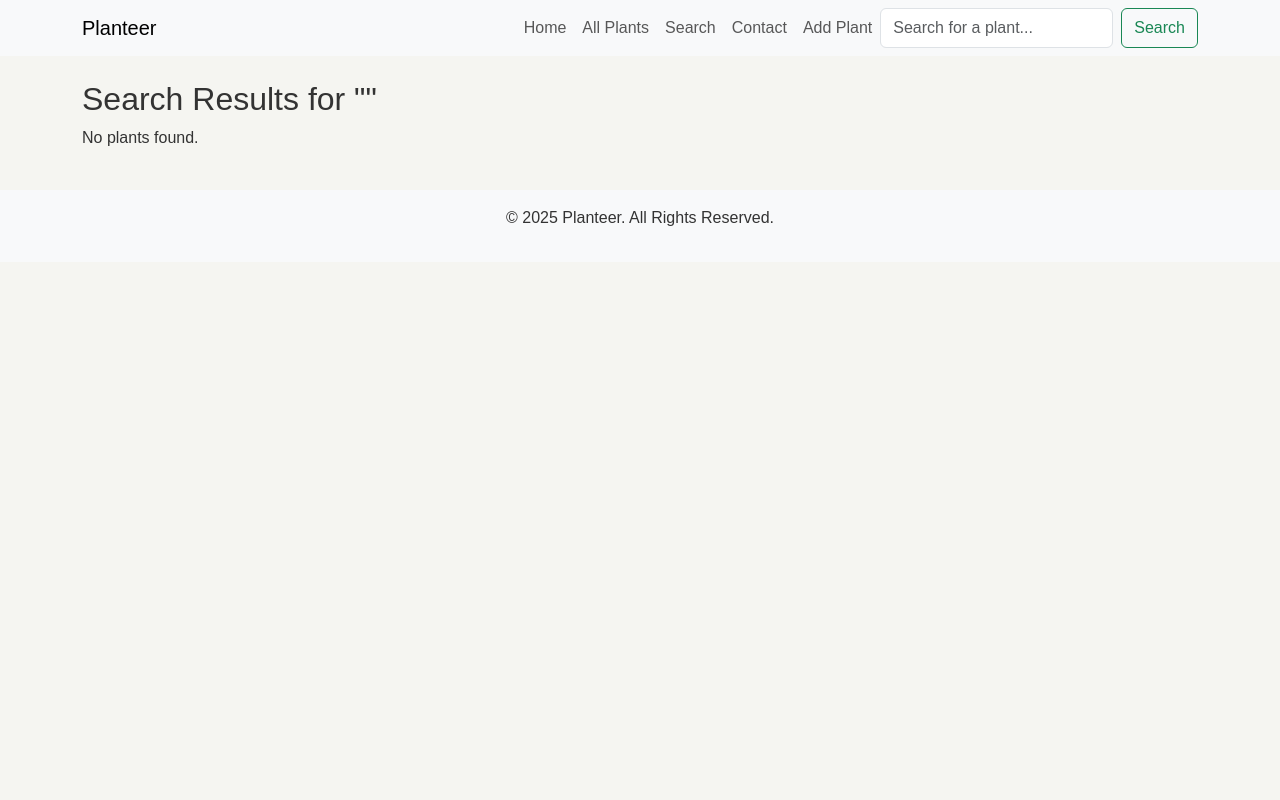
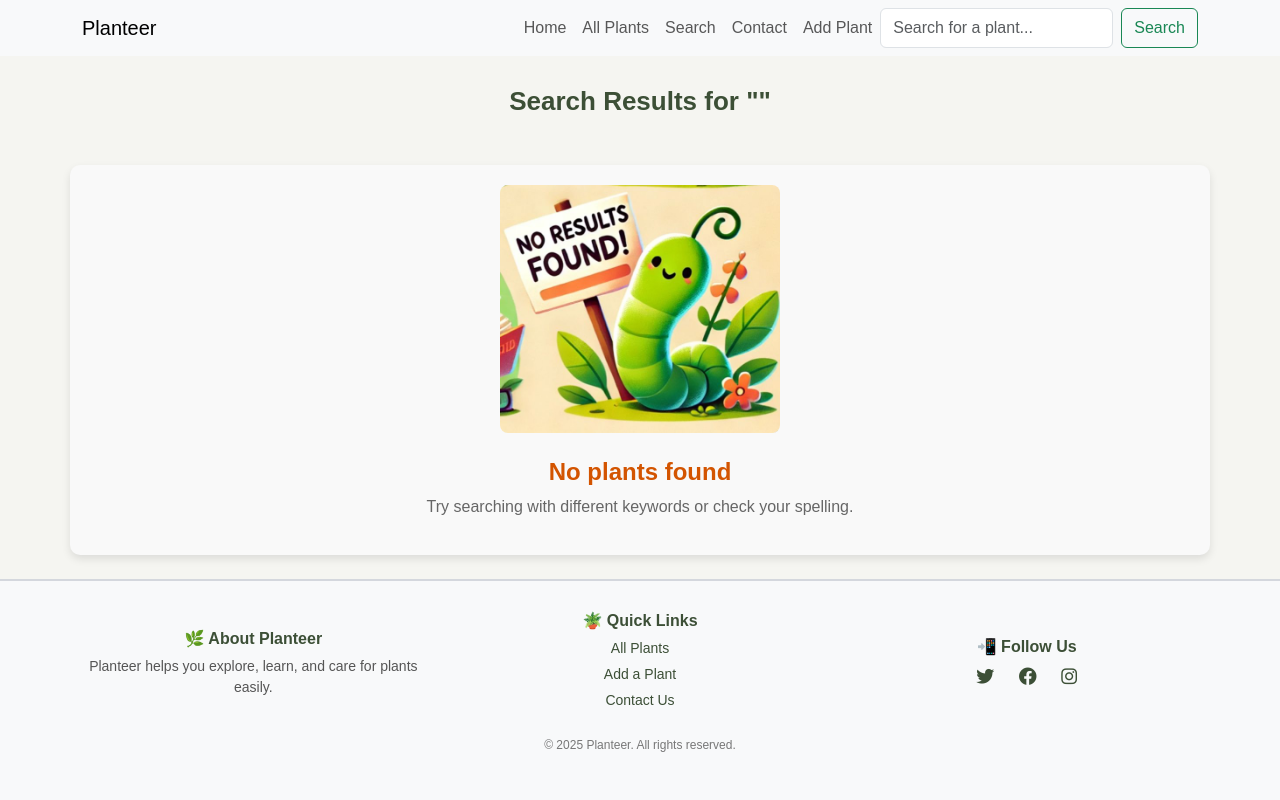
Before and after one commit to wijx22/LAB-ORM-PLANTEER, a Django app: page /plants/search/ in a window 1280 px wide. Run offline with Django 5.2, Linux system fonts and the light colour scheme.

Commit message:
add plants

```diff
--- a/Planteer/core/templates/base.html
+++ b/Planteer/core/templates/base.html
@@ -45,16 +45,6 @@
                     </form>
 
 
-
-
-
-
-
-
-
-
-
-
                 </ul>
             </div>
         </div>
@@ -66,9 +56,36 @@
     </div>
 
     <!-- 🔹 Footer -->
-    <footer class="text-center mt-4 py-3 bg-light">
-        <p>&copy; 2025 Planteer. All Rights Reserved.</p>
+    <footer class="footer">
+        <div class="footer-container">
+            <div class="footer-section">
+                <h5>🌿 About Planteer</h5>
+                <p>Planteer helps you explore, learn, and care for plants easily.</p>
+            </div>
+
+            <div class="footer-section">
+                <h5>🪴 Quick Links</h5>
+                <ul>
+                    <li><a href="{% url 'all_plants' %}">All Plants</a></li>
+                    <li><a href="{% url 'add_plant' %}">Add a Plant</a></li>
+                    <li><a href="{% url 'contact' %}">Contact Us</a></li>
+                </ul>
+            </div>
+
+            <div class="footer-section">
+                <h5>📲 Follow Us</h5>
+                <div class="social-icons">
+                    <a href="#"><i class="fab fa-twitter"></i></a>
+                    <a href="#"><i class="fab fa-facebook"></i></a>
+                    <a href="#"><i class="fab fa-instagram"></i></a>
+                </div>
+            </div>
+        </div>
+        <div class="footer-bottom">
+            <p>© 2025 Planteer. All rights reserved.</p>
+        </div>
     </footer>
+
 
     <!-- Bootstrap Script -->
     <script src="https://cdn.jsdelivr.net/npm/bootstrap@5.3.0/dist/js/bootstrap.bundle.min.js"></script>
--- a/Planteer/core/views.py
+++ b/Planteer/core/views.py
@@ -1,4 +1,6 @@
 from django.shortcuts import render
+
+
 
 # Create your views here.
 from django.shortcuts import render
--- a/Planteer/plants/templates/plants/all_plants.html
+++ b/Planteer/plants/templates/plants/all_plants.html
@@ -10,7 +10,7 @@
         <select name="category">
             <option value="">All</option>
             <option value="Herb">Herb</option>
-            <option value="Tree">Tree</option>
+            <option value="indoor">indoor</option>
             <option value="Flower">Flower</option>
         </select>
 
--- a/Planteer/plants/templates/plants/search_results.html
+++ b/Planteer/plants/templates/plants/search_results.html
@@ -1,16 +1,17 @@
 {% extends 'base.html' %}
+{% load static %}
 
 {% block title %}Search Results{% endblock %}
 
 {% block content %}
-    <h2>Search Results for "{{ query }}"</h2>
+    <h2 class="search-title">Search Results for "{{ query }}"</h2>
 
-    <div class="row">
+    <div class="row justify-content-center">
         {% for plant in results %}
             <div class="col-md-4">
                 <div class="card">
                     <img src="{{ plant.image.url }}" class="card-img-top" alt="{{ plant.name }}">
-                    <div class="card-body">
+                    <div class="card-body text-center">
                         <h5 class="card-title">{{ plant.name }}</h5>
                         <p class="card-text">Category: {{ plant.category }}</p>
                         <a href="{% url 'plant_detail' plant.id %}" class="btn btn-primary">View Details</a>
@@ -18,7 +19,11 @@
                 </div>
             </div>
         {% empty %}
-            <p>No plants found.</p>
+            <div class="no-results">
+                <img src="{% static 'images/no-results.jpeg' %}" alt="No results found">
+                <h3>No plants found</h3>
+                <p>Try searching with different keywords or check your spelling.</p>
+            </div>
         {% endfor %}
     </div>
 {% endblock %}
--- a/Planteer/plants/views.py
+++ b/Planteer/plants/views.py
@@ -2,6 +2,8 @@
 # Create your views here.
 from django.shortcuts import render
 from .models import Plant
+
+
 
 def all_plants(request):
     category = request.GET.get('category', None)
@@ -75,7 +77,7 @@ def search_plants(request):
 
 from django.shortcuts import render, redirect
 from .models import Plant
-from .forms import PlantForm  # تأكدي أن لديك فورم للنبات
+from .forms import PlantForm
 from django.contrib import messages
 
 def add_plant(request):
@@ -84,7 +86,7 @@ def add_plant(request):
         if form.is_valid():
             form.save()
             messages.success(request, "Plant added successfully!")
-            return redirect('all_plants')  # غيريها للمكان المناسب
+            return redirect('all_plants')
     else:
         form = PlantForm()
 
@@ -125,3 +127,43 @@ def delete_plant(request, plant_id):
         return redirect('all_plants')
 
     return render(request, 'plants/delete_plant.html', {'plant': plant})
+
+
+
+
+
+
+
+
+
+
+from django.shortcuts import render, get_object_or_404
+from .models import Plant, Comment
+
+def plant_detail(request, plant_id):
+    plant = get_object_or_404(Plant, id=plant_id)
+    related_plants = Plant.objects.filter(category=plant.category).exclude(id=plant_id)[:3]
+    comments = Comment.objects.filter(plant=plant)
+
+    if request.method == "POST":
+        full_name = request.POST.get("full_name")
+        content = request.POST.get("content")
+        Comment.objects.create(plant=plant, full_name=full_name, content=content)
+
+    return render(request, "plants/plant_detail.html", {
+        "plant": plant,
+        "related_plants": related_plants,
+        "comments": comments,
+    })
+
+
+
+
+from django.shortcuts import render
+from .models import Plant
+import random
+
+def home(request):
+    all_plants = list(Plant.objects.all())
+    featured_plants = random.sample(all_plants, min(len(all_plants), 3))
+    return render(request, 'home.html', {'featured_plants': featured_plants})
--- a/Planteer/static/css/style.css
+++ b/Planteer/static/css/style.css
@@ -1,11 +1,11 @@
-/* ======= Global Styles ======= */
+
 body {
     font-family: 'Poppins', sans-serif;
     background-color: #F5F5F1;
     color: #333;
 }
 
-/* ======= Hero Section ======= */
+
 .hero-section {
     position: relative;
     height: 60vh;
@@ -33,7 +33,7 @@ body {
     color: #ddd;
 }
 
-/* ======= Search Bar ======= */
+/* Search Bar */
 .search-bar {
     margin-top: 20px;
 }
@@ -60,7 +60,7 @@ body {
     background-color: #4F772D;
 }
 
-/* ======= Featured Plants ======= */
+
 .featured-plants {
     text-align: center;
     margin-top: 50px;
@@ -361,7 +361,24 @@ body {
     display: flex;
     justify-content: space-around;
     padding-top: 20px;
+
 }
+
+.footer-links1 {
+    display: flex;
+    justify-content: space-around;
+    padding-top: 3px;
+    text-align: right;
+}
+
+
+
+
+
+
+
+
+
 
 .footer-column h4 {
     font-size: 16px;
@@ -394,6 +411,133 @@ body {
 
 
 
+.plant-detail-image {
+    width: 100%;
+    max-width: 400px;
+    border-radius: 10px;
+    box-shadow: 0px 5px 15px rgba(0, 0, 0, 0.2);
+    transition: transform 0.3s ease-in-out;
+}
+
+.plant-detail-image:hover {
+    transform: scale(1.05);
+}
+
+
+.plant-info {
+    text-align: left;
+}
+
+.plant-title {
+    font-size: 2rem;
+    font-weight: bold;
+}
+
+.plant-category {
+    font-size: 1.2rem;
+    color: #4CAF50;
+}
+
+.plant-description {
+    font-size: 1rem;
+    line-height: 1.6;
+}
+
+
+.related-title,
+.comment-title {
+    font-size: 1.5rem;
+    font-weight: bold;
+    margin-top: 20px;
+}
+
+
+form label {
+    font-weight: bold;
+    margin-top: 10px;
+}
+
+.btn-success {
+    background-color: #4CAF50;
+    border: none;
+}
+
+.btn-success:hover {
+    background-color: #45a049;
+}
+
+
+
+.footer {
+    background-color: #f8f9fa;
+    padding: 20px 0;
+    border-top: 2px solid #D4D7DD;
+}
+
+.footer-container {
+    display: flex;
+    justify-content: space-between;
+    align-items: center;
+    max-width: 1200px;
+    margin: 0 auto;
+    padding: 0 20px;
+}
+
+.footer-section {
+    flex: 1;
+    text-align: center;
+    padding: 10px;
+}
+
+.footer-section h5 {
+    font-size: 16px;
+    font-weight: bold;
+    color: #3C4F36;
+    margin-bottom: 8px;
+}
+
+.footer-section p, .footer-section ul {
+    font-size: 14px;
+    color: #555;
+    margin: 0;
+    padding: 0;
+}
+
+.footer-section ul {
+    list-style: none;
+}
+
+.footer-section ul li {
+    margin: 5px 0;
+}
+
+.footer-section ul li a {
+    text-decoration: none;
+    color: #3C4F36;
+    transition: color 0.3s ease;
+}
+
+.footer-section ul li a:hover {
+    color: #77A084;
+}
+
+.social-icons a {
+    font-size: 18px;
+    margin: 0 10px;
+    color: #3C4F36;
+    transition: color 0.3s ease;
+}
+
+.social-icons a:hover {
+    color: #77A084;
+}
+
+.footer-bottom {
+    text-align: center;
+    padding: 10px 0;
+    font-size: 12px;
+    color: #777;
+}
 
 
 
@@ -402,80 +546,119 @@ body {
 
 
 
-.footer {
-    background: #f8f9fa;
-    padding: 40px 0;
+
+
+
+
+
+.search-title {
     text-align: center;
-    width: 100%;
+    margin-top: 30px;
+    font-size: 26px;
+    font-weight: bold;
+    color: #3C4F36;
 }
 
-.footer .container {
-    max-width: 1200px;
-    margin: 0 auto;
+.no-results {
+    text-align: center;
+    margin-top: 40px;
+    padding: 20px;
+    background-color: #F9F9F9;
+    border-radius: 10px;
+    box-shadow: 0px 4px 8px rgba(0, 0, 0, 0.1);
+    display: inline-block;
 }
 
-.footer-top {
+.no-results img {
+    width: 280px;
+    max-width: 100%;
+    margin-bottom: 15px;
+    border-radius: 8px;
+}
+
+.no-results h3 {
+    font-size: 24px;
+    font-weight: bold;
+    color: #D35400;
+    margin-top: 10px;
+}
+
+.no-results p {
+    font-size: 16px;
+    color: #666;
+    margin-top: 5px;
+}
+
+.results-container {
+    display: flex;
+    flex-direction: column;
+    align-items: center;
+    justify-content: center;
+}
+
+
+
+
+
+
+
+.featured-plants {
+    text-align: center;
+    padding: 50px 20px;
+    background-color: #F5F5F5;
+    border-radius: 10px;
+    margin: 30px auto;
+}
+
+.section-header {
     display: flex;
     justify-content: space-between;
     align-items: center;
-    padding-bottom: 20px;
-    border-bottom: 1px solid #ddd;
+    margin-bottom: 20px;
 }
 
-.footer-top h3 {
-    margin: 0;
-    font-size: 22px;
+.section-header h2 {
+    font-size: 24px;
     font-weight: bold;
-    text-align: left;
+    color: #3C4F36;
 }
 
-.social-icons {
-    display: flex;
-    gap: 15px;
+.section-header .more-link {
+    font-size: 16px;
+    color: #3498db;
+    text-decoration: none;
+    font-weight: bold;
 }
 
-.social-icons a {
-    color: #333;
-    font-size: 20px;
-    transition: color 0.3s ease;
+.plant-grid {
+    display: flex;
+    justify-content: center;
+    gap: 20px;
 }
 
-.social-icons a:hover {
-    color: #28a745;
+.plant-card {
+    background: white;
+    padding: 15px;
+    border-radius: 10px;
+    box-shadow: 0px 2px 10px rgba(0, 0, 0, 0.1);
+    width: 250px;
+    text-align: center;
 }
 
-.footer-links {
-    display: flex;
-    justify-content: space-around;
-    padding-top: 20px;
+.plant-card img {
+    width: 100%;
+    height: 150px;
+    object-fit: cover;
+    border-radius: 10px;
 }
 
-.footer-column {
-    flex: 1;
-    text-align: left;
+.plant-card h3 {
+    margin: 10px 0;
+    font-size: 18px;
+    color: #2C3E50;
 }
 
-.footer-column h4 {
-    font-size: 16px;
-    font-weight: bold;
-    margin-bottom: 10px;
+.plant-card p {
+    font-size: 14px;
+    color: #7F8C8D;
 }
-
-.footer-column ul {
-    list-style: none;
-    padding: 0;
-}
-
-.footer-column ul li {
-    margin: 5px 0;
-}
-
-.footer-column ul li a {
-    text-decoration: none;
-    color: #333;
-    transition: color 0.3s ease;
-}
-
-.footer-column ul li a:hover {
-    color: #28a745;
-}
```
Also changed, not shown: Planteer/core/templates/core/home.html (+21 -39 lines), Planteer/plants/templates/plants/plant_detail.html (+36 -33 lines), Planteer/core/migrations/0001_initial.py (added), Planteer/core/migrations/0002_delete_plant.py (added), Planteer/plants/Dracaena_Giganta___Houseplants_for_Delivery.jpg (added), Planteer/plants/Dracaena_Giganta___Houseplants_for_Delivery_IkB0UPb.jpg (added), Planteer/plants/Growing_Flavorful_Basil_in_Your_Garden_Is_EasyHeres_How.jpg (added), Planteer/plants/Peace_Lily.jpg (added), Planteer/plants/Peace_Lily_yKePwfl.jpg (added), Planteer/plants/Petite_Pink_Orchid_Houseplants_Small_-_The_Sill.jpg (added), Planteer/plants/hero-bg.jpg.jpeg (added), Planteer/static/images/no-results.jpeg (added).
